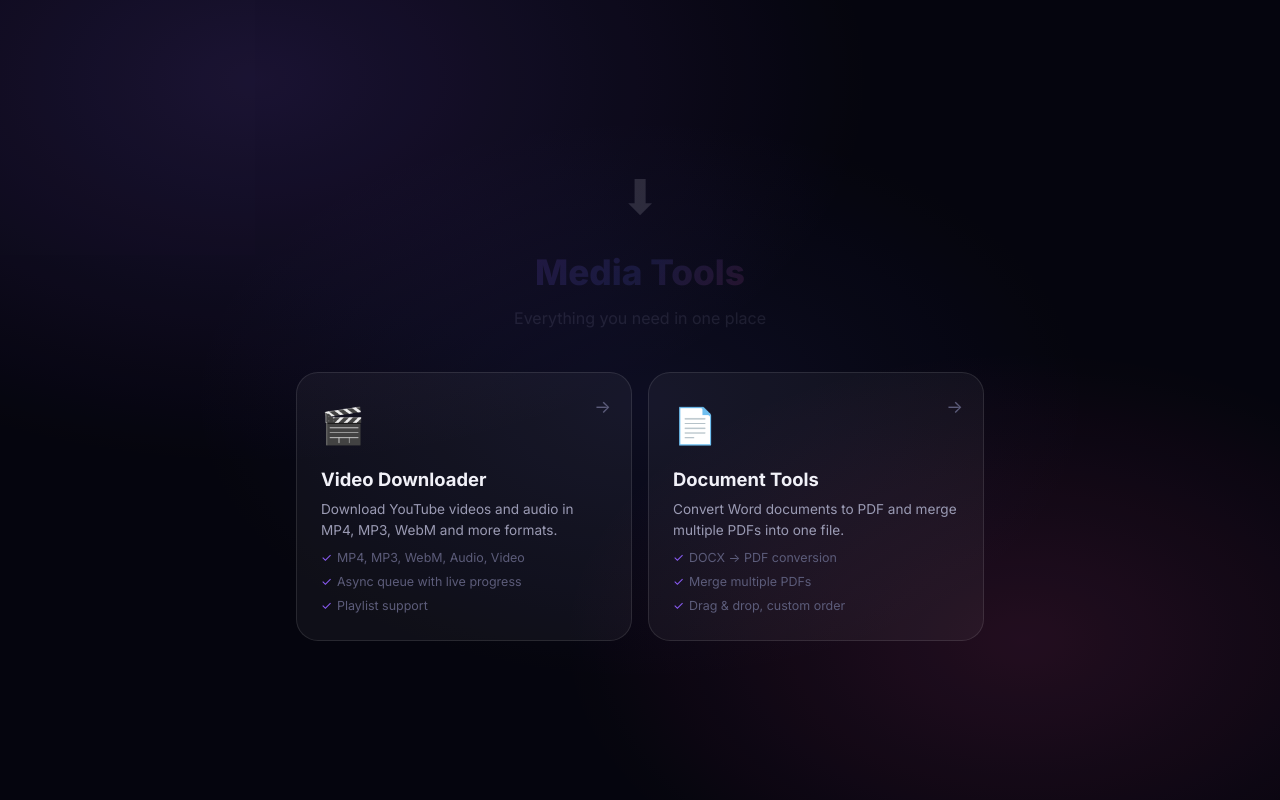
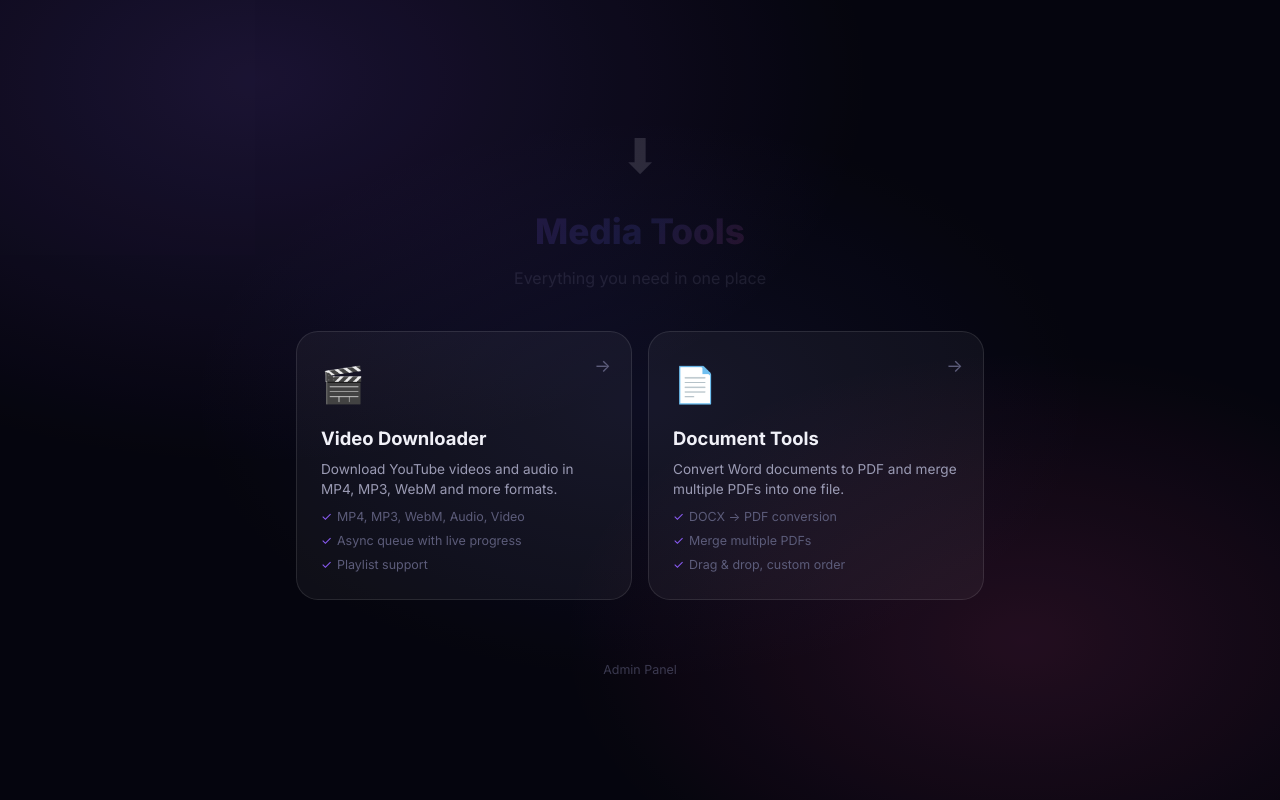
Before and after one commit to JuanPedroGIT/downloaderVideo, a Vue app in the folder frontend/: page / in a window 1280 px wide. Built offline with nearby package versions, Linux system fonts and the light colour scheme.

Commit message:
=contron error server ERROR

```diff
--- a/frontend/src/pages/AdminPage.vue
+++ b/frontend/src/pages/AdminPage.vue
@@ -147,6 +147,8 @@ async function doLogin() {
       headers: { 'Content-Type': 'application/json' },
       body: JSON.stringify(credentials.value),
     })
+    const ct = res.headers.get('content-type') || ''
+    if (!ct.includes('application/json')) throw new Error(`Server error (HTTP ${res.status})`)
     const data = await res.json()
     if (!res.ok) throw new Error(data.error || 'Login failed')
     token.value    = data.token
@@ -178,6 +180,10 @@ async function apiFetch(path, options = {}) {
   const res = await fetch(path, { ...options, headers: authHeaders() })
   if (res.status === 401) { logout(); return null }
   if (res.status === 204) return null
+  const ct = res.headers.get('content-type') || ''
+  if (!ct.includes('application/json')) {
+    throw new Error(`Server error (HTTP ${res.status})`)
+  }
   const data = await res.json().catch(() => ({}))
   if (!res.ok) throw new Error(data.error || `HTTP ${res.status}`)
   return data
--- a/frontend/src/pages/HomePage.vue
+++ b/frontend/src/pages/HomePage.vue
@@ -43,6 +43,10 @@
         <span class="tool-card__arrow">→</span>
       </RouterLink>
     </div>
+
+    <footer class="home__footer">
+      <RouterLink to="/admin" class="admin-link">Admin Panel</RouterLink>
+    </footer>
   </main>
 </template>
 
@@ -169,4 +173,21 @@ import { RouterLink } from 'vue-router'
   color: var(--grad-start);
   transform: translateX(3px);
 }
+
+.home__footer {
+  margin-top: 1rem;
+}
+
+.admin-link {
+  font-size: 0.78rem;
+  color: var(--text-muted);
+  text-decoration: none;
+  opacity: 0.6;
+  transition: opacity 0.2s;
+}
+
+.admin-link:hover {
+  opacity: 1;
+  color: var(--text-secondary);
+}
 </style>
```
Also changed, not shown: 1 other file (tests, documents, lock files or other folders).
